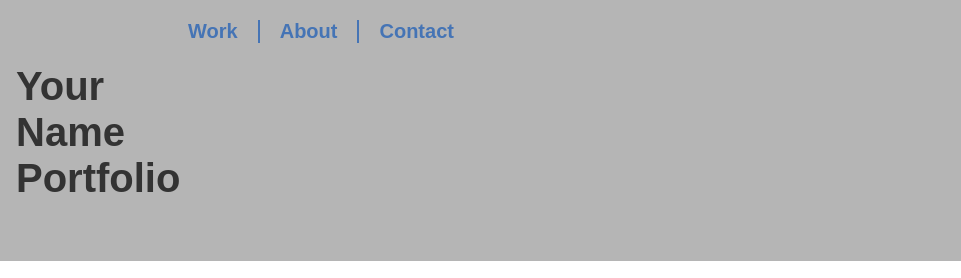
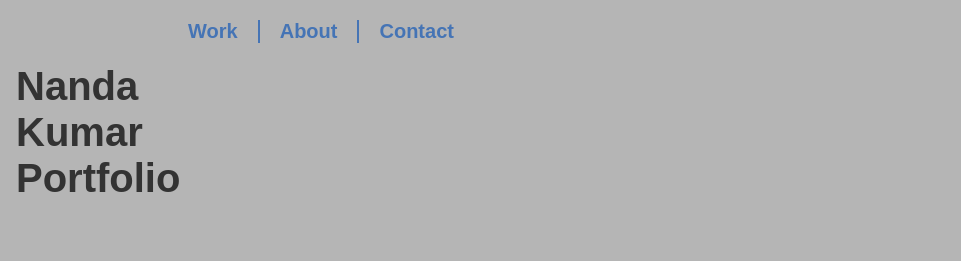
Before and after one commit to NandaKumar060504/portfolio, a plain HTML site: page index.html in a window 1280 px wide. Shown: the top 278 px of the page, 319-1280 px from the left. Drawn offline with nearby package versions, Linux system fonts and the light colour scheme.

Commit message:
Update index.html

```diff
--- a/index.html
+++ b/index.html
@@ -38,7 +38,7 @@
         <div class="wrapper">
 
 			<div class="logo-container">
-				<h1>Your<br>Name<br>Portfolio</h1>
+				<h1>Nanda<br>Kumar<br>Portfolio</h1>
 
 				<!-- ------------------------------------------------------
 				Note that the image of the logo is linked to the home page.
```
